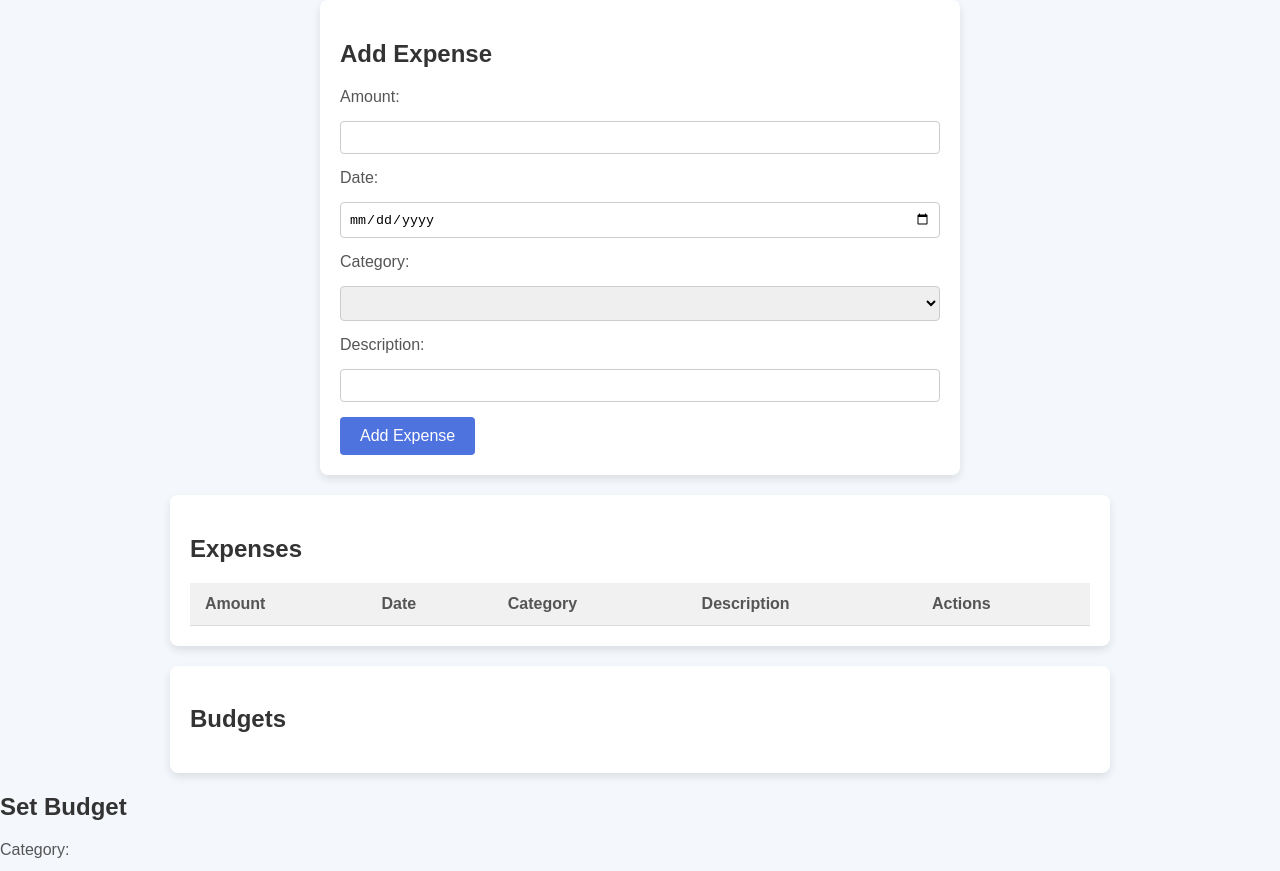
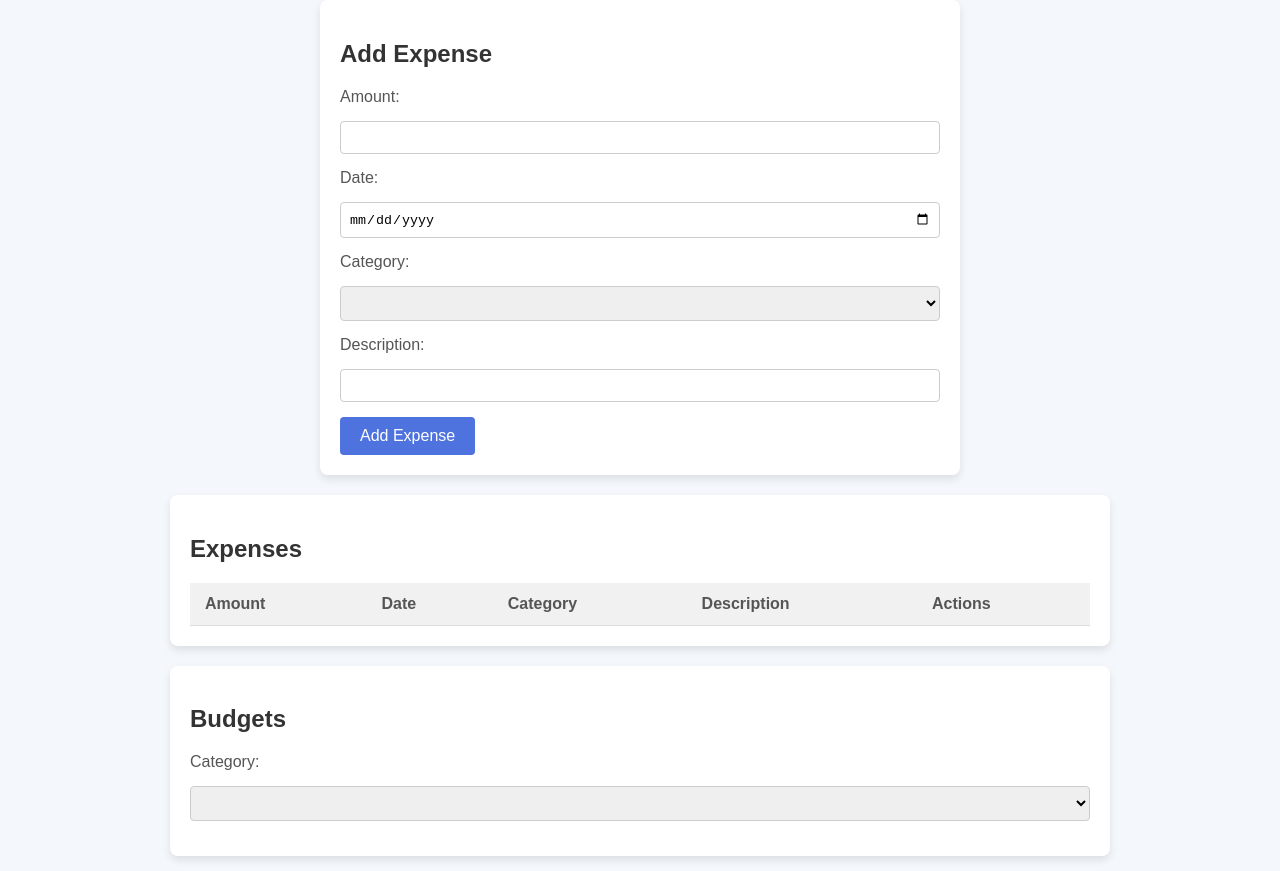
Before and after one commit to 20058340/PersonalExpenseTracker, a website: page index.html in a window 1280 px wide. Shown: the part 78-949 px from the top of the page. Drawn offline with Linux system fonts and the light colour scheme; no server answers.

Commit message:
added form tag in index

```diff
--- a/index.html
+++ b/index.html
@@ -53,16 +53,16 @@
     <!-- Section to Display Budgets -->
     <section id="budget-section">
         <h2>Budgets</h2>
-        <div id="budget-summary">
-            <!-- Budget status will be dynamically loaded here -->
-        </div>
+        <form id="set-budget-form">
+            <label for="budget-category">Category:</label>
+            <select id="budget-category" required></select>
     </section>
 
     <section id="budget-form">
         <h2>Set Budget</h2>
         <form id="set-budget-form">
-            <label for="budget-category">Category:</label>
-            <select id="budget-category" required></select>
+
+
 
             <label for="budget-limit">Limit Amount:</label>
             <input type="number" id="budget-limit" required />
```
